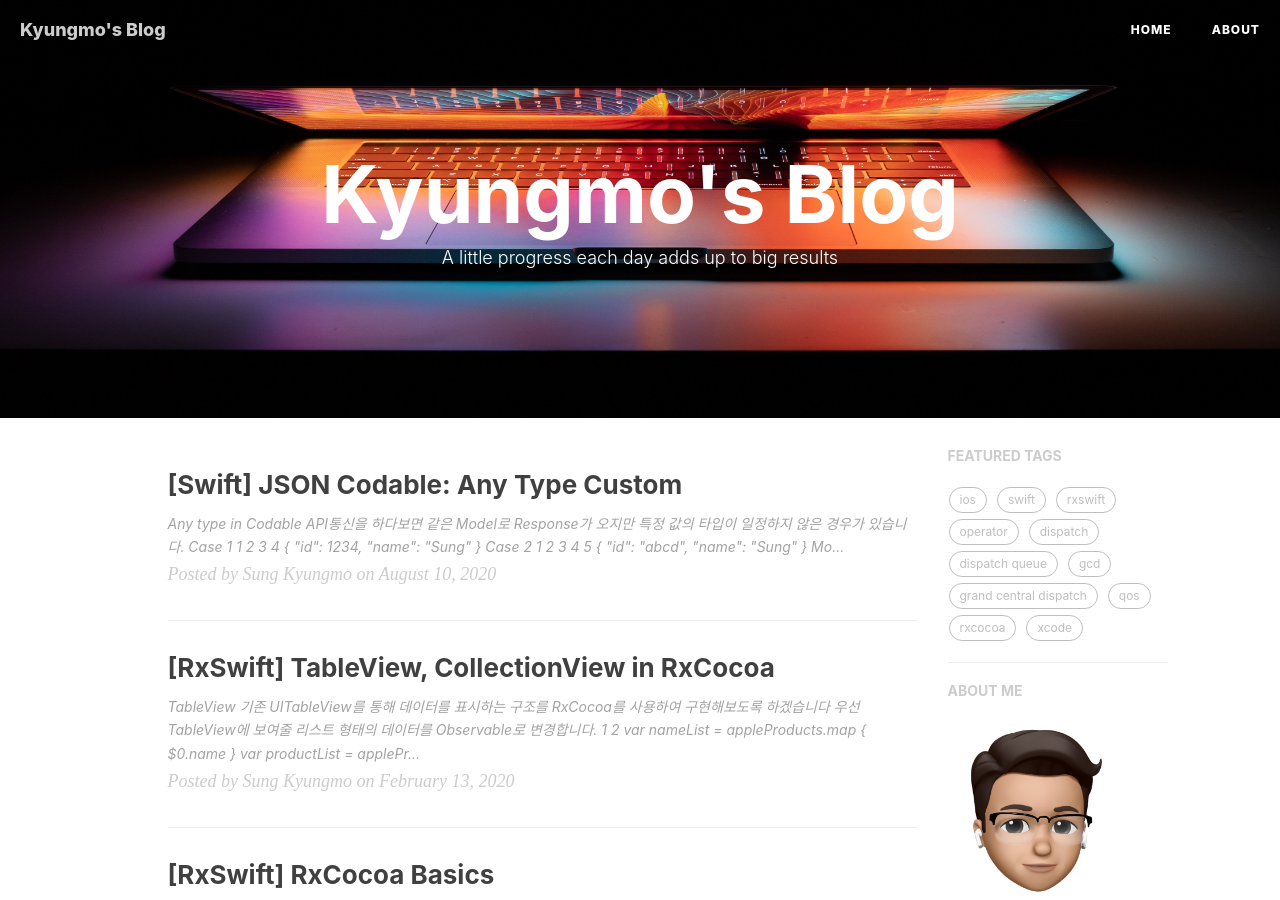
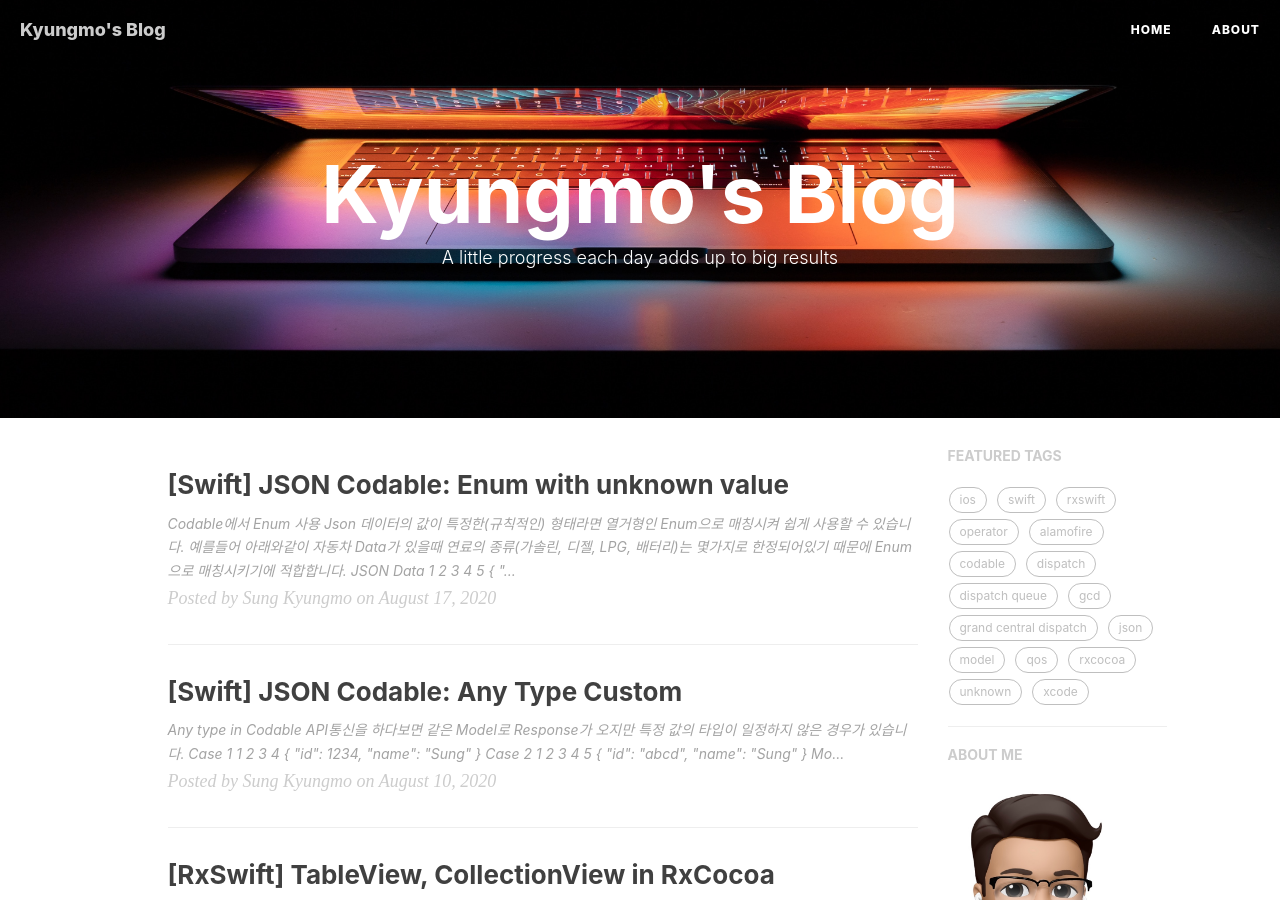
Before and after one commit to KyungmoSung/KyungmoSung.github.io, a Jekyll site: the page built from index.html, in a window 1280 px wide and 900 px high. Built offline with Jekyll 4.4.1, drawn with Linux system fonts in a browser that asks for light colours; nearby versions of some CDN libraries; the list of posts is cut into pages by our own code; comment, search, counter and statistics services are not loaded; some of the changed text lies outside the part shown.

Commit message:
"[Swift] JSON Codable: Enum with unknown value" 포스팅

````diff
--- a/_posts/2020-08-10-swift-codable-anytype.md
+++ b/_posts/2020-08-10-swift-codable-anytype.md
@@ -3,7 +3,7 @@
 title:  "[Swift] JSON Codable: Any Type Custom"
 author: Sung Kyungmo
 catalog: true
-tags: [ios, swift, codable, any]
+tags: [ios, swift, codable, any, alamofire, json, unknown, model]
 comments: true
 ---
 
--- /dev/null
+++ b/_posts/2020-08-17-swift-codable-enum.md
@@ -0,0 +1,78 @@
+---
+layout: post
+title:  "[Swift] JSON Codable: Enum with unknown value"
+author: Sung Kyungmo
+catalog: true
+tags: [ios, swift, codable, enum, alamofire, json, unknown, model]
+comments: true
+---
+
+# Codable에서 Enum 사용
+Json 데이터의 값이 특정한(규칙적인) 형태라면 열거형인 `Enum`으로 매칭시켜 쉽게 사용할 수 있습니다.
+
+예를들어 아래와같이 자동차 Data가 있을때 연료의 종류(가솔린, 디젤, LPG, 배터리)는 몇가지로 한정되어있기 때문에 `Enum`으로 매칭시키기에 적합합니다.
+
+### JSON Data
+
+```json
+{
+    "id": 1234,
+    "name": "테스트카",
+    "fuelType": "G"
+}
+```
+
+### 기존 Car 모델
+
+```swift
+struct Car: Codable {
+	var id: Int?
+	var name: String?
+	var fuelType: String?
+}
+```
+
+### FuelType Enum(열거형) 정의
+
+- 우선 `FuelType`을 `Enum`으로 정의해줍니다.
+- `Codable` 프로토콜을 따르는 `Car` 모델에서 `FuelType`을 사용하기 위해서는 `FuelType`도 `Codable` 프로토콜을 채택해야 합니다.
+- `Codable` 프로토콜을 추가해주지 않으면 `Type 'Car' does not conform to protocol 'Decodable'` 에러가 발생합니다.
+- 각 case `rawValue`에는 JSON Data와 매칭되는 `FuelType` 값을 넣어줍니다.
+
+```swift
+enum FuelType: String, Codable {
+    case gasoline  = "G" // 가솔린
+    case diesel    = "D" // 디젤
+    case lpg       = "L" // LPG
+    case battery   = "B" // 전기
+}
+```
+
+## unknown value default case 추가
+
+- JSON Data를 파싱할때 `FuelType`에 정의되어있지 않은 값이나 빈 문자열이 올 경우에는 `DecodingError.dataCorrupted`에러가 발생합니다.
+- 이런경우 아무것도 해당되지 않는 `unknown` case를 추가하여 `default` 로 사용할 수 있습니다
+
+```swift
+enum FuelType: String, Codable {
+    case gasoline  = "G" // 가솔린
+    case diesel    = "D" // 디젤
+    case lpg       = "L" // LPG
+    case battery   = "B" // 전기
+	case unknown
+}
+
+public init(from decoder: Decoder) throws {
+	self = try FuelType(rawValue: decoder.singleValueContainer().decode(RawValue.self)) ?? .unknown
+}
+```
+
+### Car 모델에 Enum 적용
+
+```swift
+struct Car: Codable {
+	var id: Int?
+	var name: String?
+	var fuelType: FuelType?
+}
+```
````
